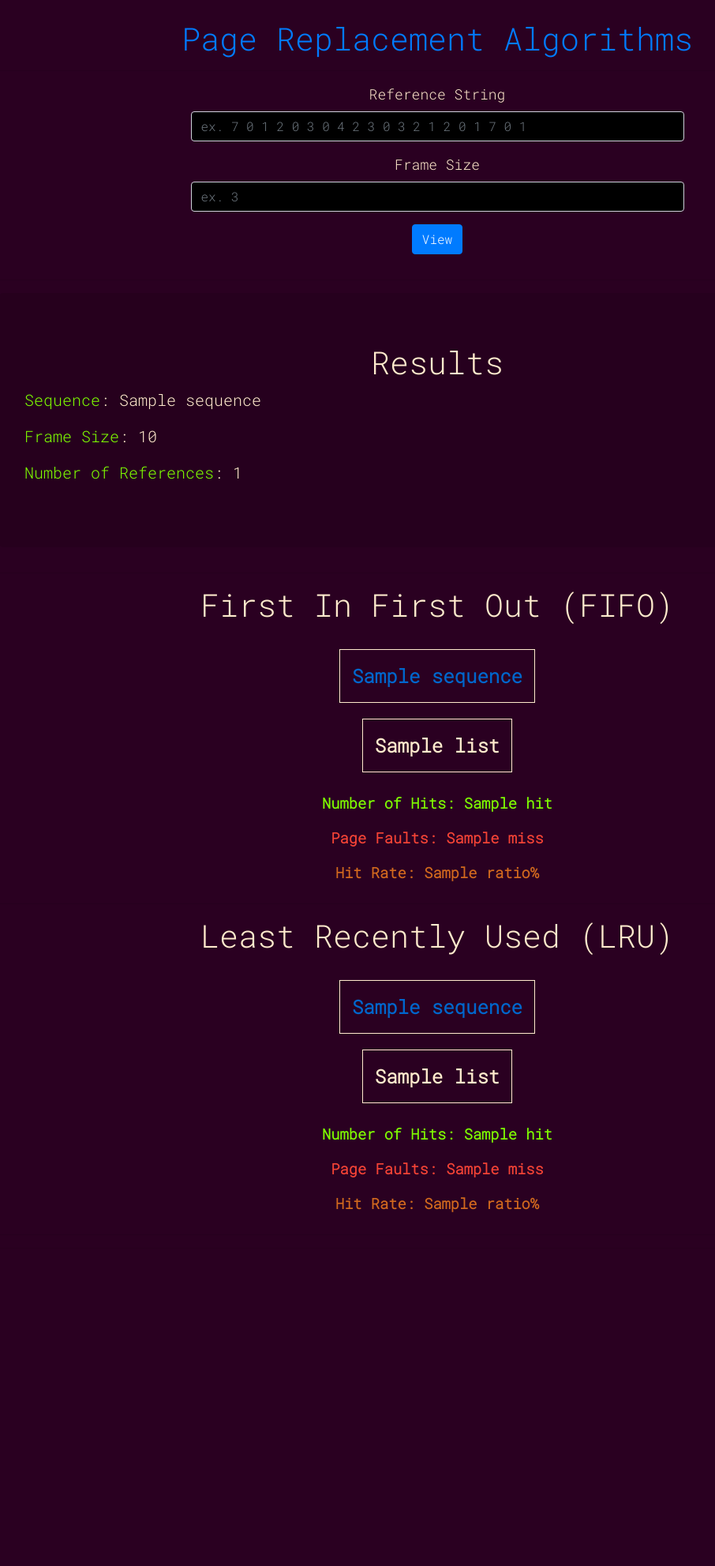
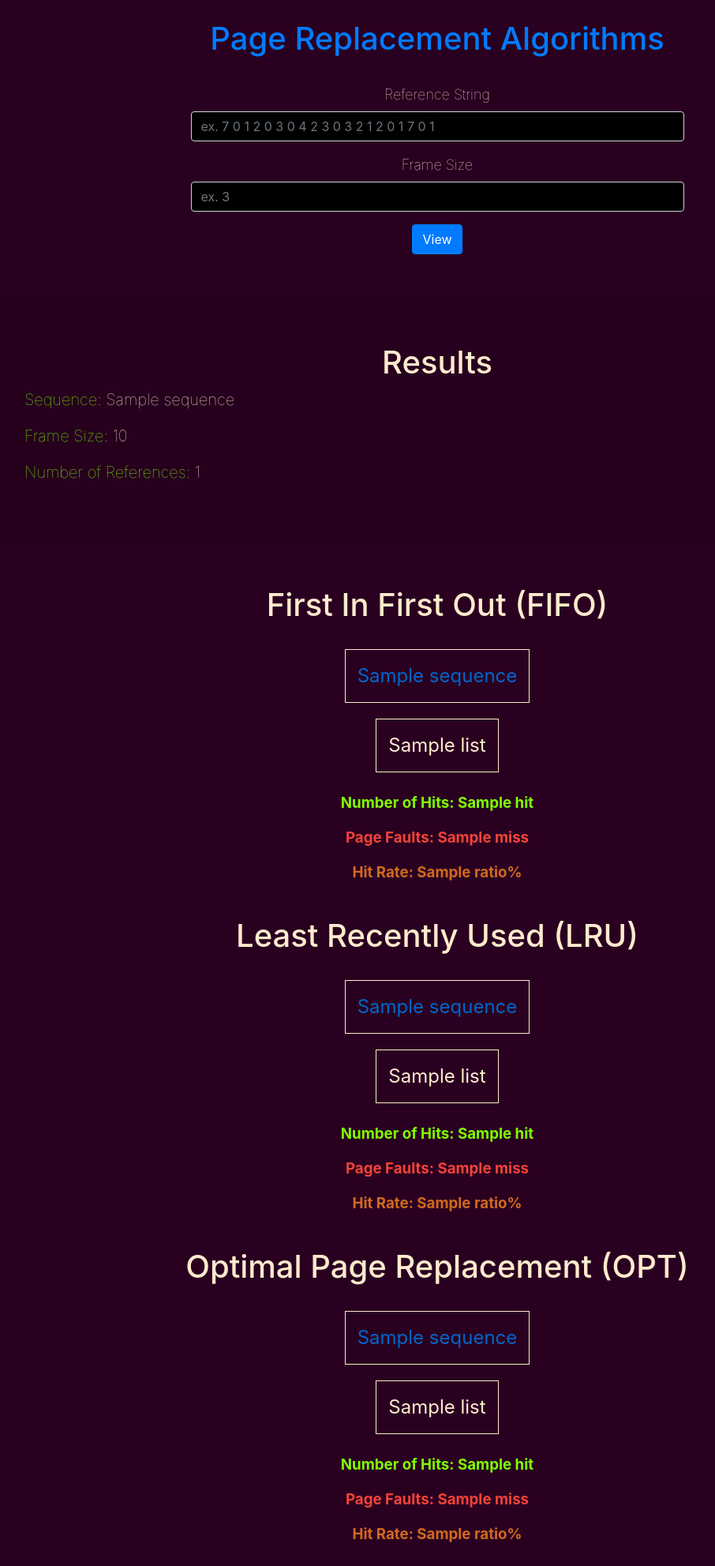
Before and after one commit to divyashreedivya/page-replacement-algorithms, a Django app: template algorithms/templates/algorithms/result.html in a window 1280 px wide. Shown: the whole page at 79% size, without its empty margins (86-992 px from the left). Before the commit the page ends 1535 px from the top, so only its background shows below. Run offline with Django 3.2, Linux system fonts and the light colour scheme; the template is opened without the code that fills it: most values are stand-ins (such as "Sample title", 1, 10 or a date in 2020); some libraries are stand-ins or nearby versions.

Commit message:
Added opt

```diff
--- a/algorithms/templates/algorithms/base.html
+++ b/algorithms/templates/algorithms/base.html
@@ -1,21 +1,30 @@
 <!DOCTYPE html>
 <html lang="en">
 <head>
+    <meta charset="UTF-8">
+    <meta http-equiv="X-UA-Compatible" content="IE=edge">
+    <meta name="viewport" content="width=device-width, initial-scale=1.0">
+
     <link href="https://unpkg.com/aos@2.3.1/dist/aos.css" rel="stylesheet">
-    <link href="https://fonts.googleapis.com/css2?family=Roboto+Mono:wght@300&display=swap" rel="stylesheet">
     <script src="https://unpkg.com/aos@2.3.1/dist/aos.js"></script>
 
 
-    <link rel="preconnect" href="https://fonts.gstatic.com">
+    <!-- Font -->
+    <link rel="preconnect" href="https://fonts.googleapis.com">
+    <link rel="preconnect" href="https://fonts.gstatic.com" crossorigin>
+    <link href="https://fonts.googleapis.com/css2?family=Ubuntu+Mono&display=swap" rel="stylesheet">
+
     <link rel="stylesheet" href="https://maxcdn.bootstrapcdn.com/bootstrap/4.0.0/css/bootstrap.min.css" integrity="sha384-Gn5384xqQ1aoWXA+058RXPxPg6fy4IWvTNh0E263XmFcJlSAwiGgFAW/dAiS6JXm" crossorigin="anonymous">
-    <meta charset="UTF-8">
-    <meta http-equiv="X-UA-Compatible" content="IE=edge">
-    <meta name="viewport" content="width=device-width, initial-scale=1.0">
+
         {% block styles %}
         <style>
             body{
                 height: 100vh;
                 color: blanchedalmond;
+                font-weight: 100 !important;
+            }
+            .intro-data{
+                font-size: 1.2rem;
             }
             .base{
                 background-color: rgb(42, 0, 33);
@@ -33,7 +42,7 @@
 
     <title>Page Replacement Algorithms</title>
 </head>
-<body style="font-family: 'Roboto Mono', monospace;">
+<body>
     <script>
         AOS.init();
     </script>
@@ -90,7 +99,4 @@
 
 </body>
 
-<footer style="font-family: 'Roboto Mono', monospace;margin-top: 200px;">
-
-</footer>
 </html>
--- a/algorithms/templates/algorithms/index.html
+++ b/algorithms/templates/algorithms/index.html
@@ -4,7 +4,7 @@
 
         {% block result %}
 
-        <div class="container" data-aos="fade-up">
+        <div class="container intro-data" data-aos="fade-up">
         <p>
             <br>
             In an operating system that uses paging for memory management, a page replacement algorithm is needed to decide which page needs to be replaced when new page comes in.
--- a/algorithms/templates/algorithms/result.html
+++ b/algorithms/templates/algorithms/result.html
@@ -6,6 +6,7 @@
         body{
                 height: 100vh;
                 color: blanchedalmond;
+                font-weight: 100 !important;
             }
         .base{
                 background-color: rgb(42, 0, 33);
@@ -176,6 +177,48 @@
 </div>
 
 <hr>
+<div data-aos="fade-right" data-aos-duration="2000">
+    <h1 style="text-align: center;">Optimal Page Replacement (OPT)</h1>
+    <br>
+    <div style="overflow-x:auto;">
+     <table class="res-table seq-table">
+        <tr>
+        {% for s in sequence %}
+        <td style="color: #0066cc;">
+            {{s}}
+        </td>
+        {% endfor %}
+        </tr>
+    </table>
+</div>
+<div style="overflow-x:auto;">
+     <table class="res-table">
+    {% for list in opt.finalList %}
+    <tr>
+        {% for s in list %}
+
+        {% if 'red' in s %}
+        <td style="background-color:#f44336;">
+            {{s|slice:"3:"}}
+        </td>
+        {% else %}
+        <td>
+            {{s}}
+        </td>
+        {% endif %}
+        {% endfor %}
+    </tr>
+        {% endfor %}
+    </table>
+</div>
+    <div class="resultblock" style="text-align: center;" >
+
+        <p id="hits">Number of Hits: {{opt.hit}}</p>
+        <p id="misses">Page Faults: {{opt.miss}}</p>
+        <p id="ratio">Hit Rate: {{opt.ratio}}%</p>
+    </div>
+</div>
+
 
 </div>
     <hr>
--- a/page_replacement/settings.py
+++ b/page_replacement/settings.py
@@ -107,7 +107,7 @@
 
 LANGUAGE_CODE = 'en-us'
 
-TIME_ZONE = 'UTC'
+TIME_ZONE = 'Asia/Kolkata'
 
 USE_I18N = True
 
```
Also changed, not shown: algorithms/views.py (+52 -2 lines).
